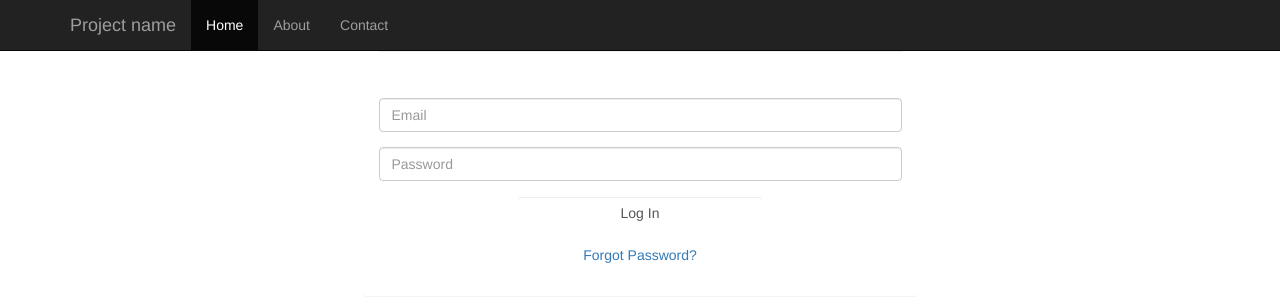
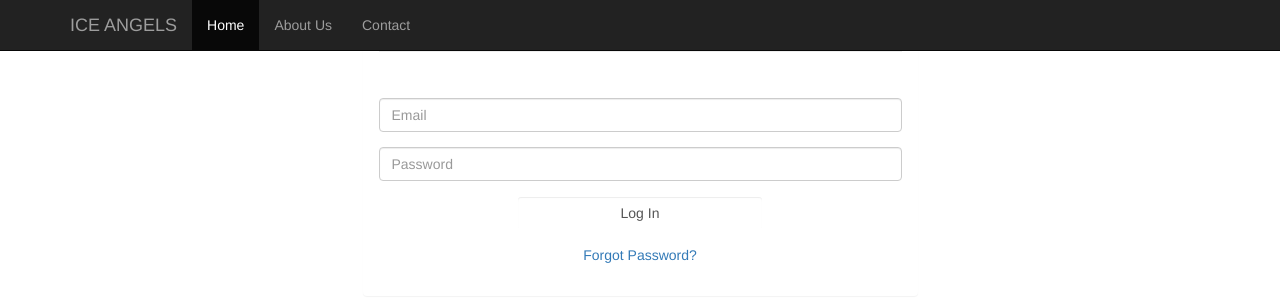
Before and after one commit to ruairig/IceHouseMain, a PHP site: page /login.php in a window 1280 px wide. Shown: the top 300 px of the page. Run offline with PHP 8.4, Linux system fonts and the light colour scheme; some libraries are stand-ins or nearby versions.

Commit message:
index page

```diff
--- a/login.php
+++ b/login.php
@@ -45,12 +45,12 @@
                 <span class="icon-bar"></span>
                 <span class="icon-bar"></span>
             </button>
-            <a class="navbar-brand" href="#">Project name</a>
+            <a class="navbar-brand" href="#">ICE ANGELS</a>
         </div>
         <div id="navbar" class="collapse navbar-collapse">
             <ul class="nav navbar-nav">
                 <li class="active"><a href="#">Home</a></li>
-                <li><a href="#about">About</a></li>
+                <li><a href="#about">About Us</a></li>
                 <li><a href="#contact">Contact</a></li>
             </ul>
         </div><!--/.nav-collapse -->
```
